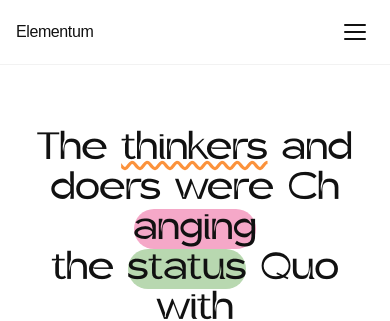
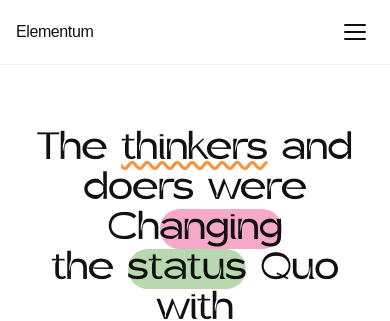
Before and after one commit to sagardas25/react-landing-page, a React (Vite) app: page / in a window 390 px wide. Shown: the top 321 px of the page. Built offline with nearby package versions, Linux system fonts and the light colour scheme.

Commit message:
fix(hero): responsiveness on mobile

```diff
--- a/src/components/Hero.jsx
+++ b/src/components/Hero.jsx
@@ -1,4 +1,3 @@
-
 import AvatarCluster from "./AvatarCluster";
 
 const avatars = [
@@ -27,7 +26,6 @@ const avatars = [
 export default function Hero() {
   return (
     <section className="relative mx-auto max-w-screen-xl px-4 pt-16 pb-12 md:px-10 md:pt-20 md:pb-16 overflow-hidden">
-
       {/* Decorative line (hide on small screens) */}
       <svg
         className="hidden md:block mx-4 absolute left-[-5px] top-[60px] pointer-events-none"
@@ -61,7 +59,6 @@ export default function Hero() {
       {/* Heading */}
       <div className="text-center mb-10 md:mb-16">
         <h1 className="heading-display text-[clamp(32px,6vw,64px)] leading-tight mb-4">
-
           <span>
             The{" "}
             <span className="underline decoration-wavy decoration-orange-400">
@@ -71,9 +68,11 @@ export default function Hero() {
           </span>
 
           <span className="block">
-            doers were Ch
-            <span className="bg-[#f5a8c8] inline-block rounded-full">
-              anging
+            doers were{" "}
+            <span className="bg-transparent inline-block rounded-full">
+              Ch
+              <span className="bg-[#f5a8c8] inline-block rounded-full">anging</span>
+
             </span>
           </span>
 
@@ -87,8 +86,9 @@ export default function Hero() {
         </h1>
 
         <p className="text-[14px] md:text-[13px] text-[#666] leading-6 md:leading-7 max-w-[600px] mx-auto">
-          We are a team of strategists, designers, communicators, and researchers.
-          Together, we believe that progress only happens when you refuse to play things safe.
+          We are a team of strategists, designers, communicators, and
+          researchers. Together, we believe that progress only happens when you
+          refuse to play things safe.
         </p>
       </div>
 
```
